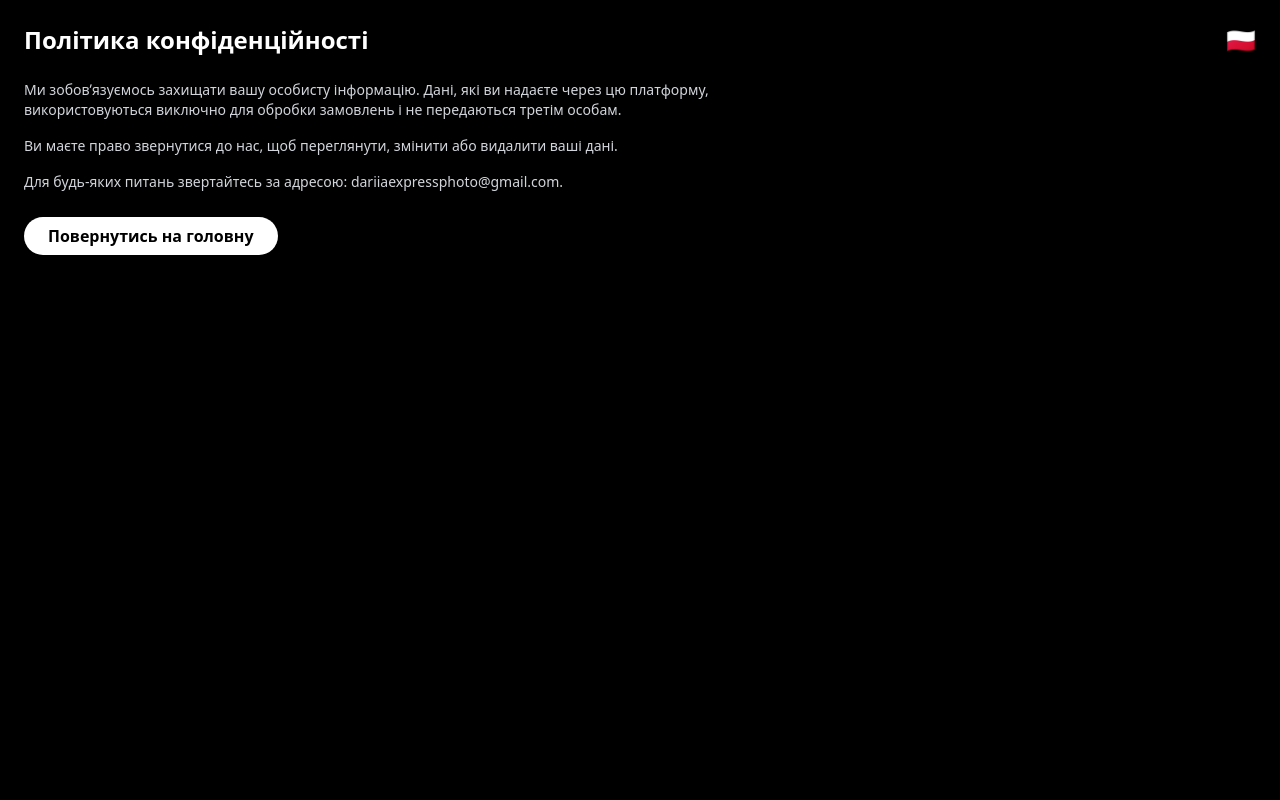
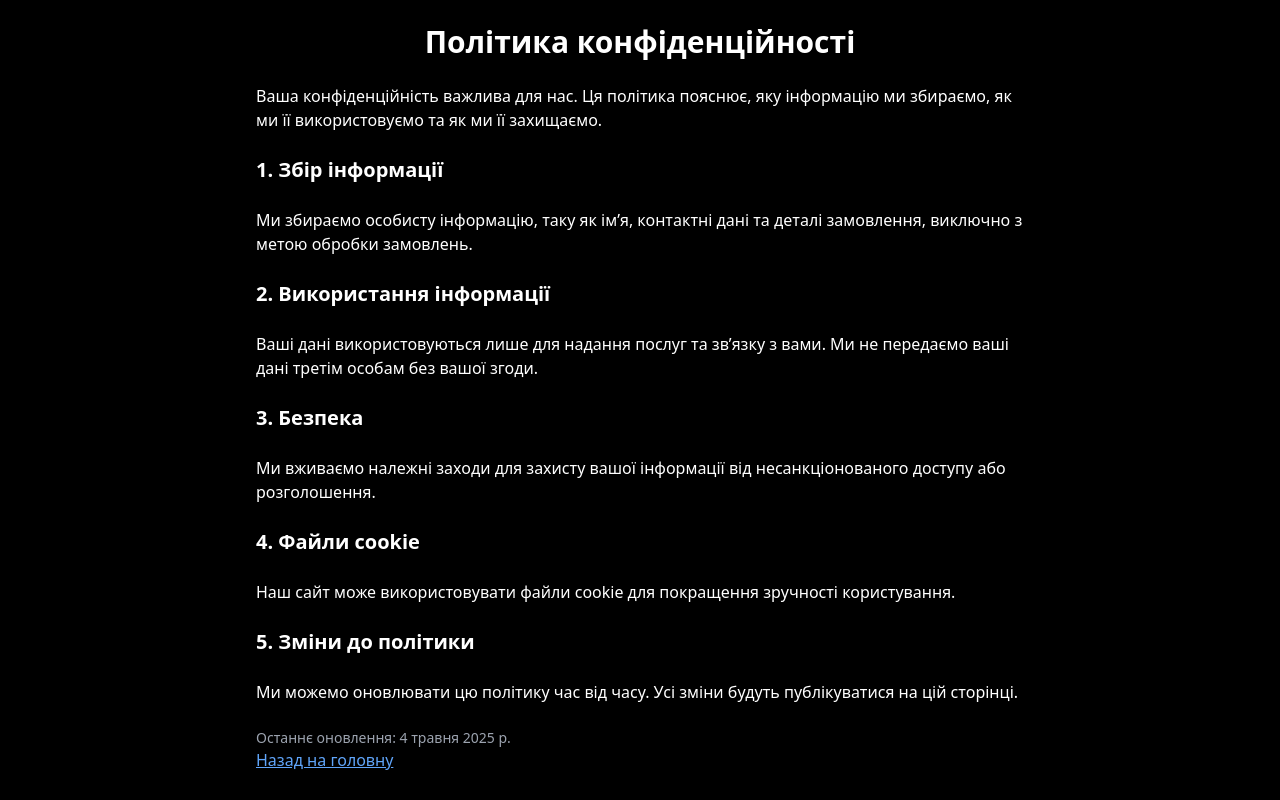
Before and after one commit to cutesuno/expressphoto-online, a Next.js app: page /privacy-policy in a window 1280 px wide. Built offline with nearby package versions, Linux system fonts and the light colour scheme.

Commit message:
додов лінк

```diff
--- a/pages/privacy-policy.tsx
+++ b/pages/privacy-policy.tsx
@@ -1,58 +1,52 @@
 // pages/privacy-policy.tsx
-import { useState } from 'react';
 import { motion } from 'framer-motion';
 import Link from 'next/link';
 
 export default function PrivacyPolicy() {
-  const [language, setLanguage] = useState<'uk' | 'pl'>('uk');
-
-  const t = (uk: string, pl: string) => (language === 'uk' ? uk : pl);
-
   return (
     <motion.div
       className="min-h-screen bg-black text-white p-6"
       initial={{ opacity: 0 }}
       animate={{ opacity: 1 }}
     >
-      <div className="flex justify-between mb-6">
-        <h1 className="text-2xl font-bold">
-          {t('Політика конфіденційності', 'Polityka prywatności')}
-        </h1>
-        <button
-          onClick={() => setLanguage(language === 'uk' ? 'pl' : 'uk')}
-          className="text-2xl"
-        >
-          {language === 'uk' ? '🇵🇱' : '🇺🇦'}
-        </button>
-      </div>
+      <div className="max-w-3xl mx-auto space-y-6">
+        <h1 className="text-3xl font-bold text-center">Політика конфіденційності</h1>
 
-      <div className="space-y-4 text-gray-300 text-sm max-w-3xl">
         <p>
-          {t(
-            'Ми зобовʼязуємось захищати вашу особисту інформацію. Дані, які ви надаєте через цю платформу, використовуються виключно для обробки замовлень і не передаються третім особам.',
-            'Zobowiązujemy się chronić Twoje dane osobowe. Informacje przekazane za pośrednictwem tej platformy są wykorzystywane wyłącznie do realizacji zamówień i nie są udostępniane osobom trzecim.'
-          )}
+          Ваша конфіденційність важлива для нас. Ця політика пояснює, яку інформацію ми збираємо, як ми її використовуємо та як ми її захищаємо.
         </p>
+
+        <h2 className="text-xl font-semibold">1. Збір інформації</h2>
         <p>
-          {t(
-            'Ви маєте право звернутися до нас, щоб переглянути, змінити або видалити ваші дані.',
-            'Masz prawo skontaktować się z nami w celu przeglądu, zmiany lub usunięcia swoich danych.'
-          )}
+          Ми збираємо особисту інформацію, таку як імʼя, контактні дані та деталі замовлення, виключно з метою обробки замовлень.
         </p>
+
+        <h2 className="text-xl font-semibold">2. Використання інформації</h2>
         <p>
-          {t(
-            'Для будь-яких питань звертайтесь за адресою: dariiaexpressphoto@gmail.com.',
-            'W razie pytań prosimy o kontakt: dariiaexpressphoto@gmail.com.'
-          )}
+          Ваші дані використовуються лише для надання послуг та звʼязку з вами. Ми не передаємо ваші дані третім особам без вашої згоди.
         </p>
-      </div>
 
-      <div className="mt-8">
-        <Link
-          href="/"
-          className="bg-white text-black font-semibold px-6 py-2 rounded-full hover:bg-gray-200 transition"
-        >
-          {t('Повернутись на головну', 'Powrót na stronę główną')}
+        <h2 className="text-xl font-semibold">3. Безпека</h2>
+        <p>
+          Ми вживаємо належні заходи для захисту вашої інформації від несанкціонованого доступу або розголошення.
+        </p>
+
+        <h2 className="text-xl font-semibold">4. Файли cookie</h2>
+        <p>
+          Наш сайт може використовувати файли cookie для покращення зручності користування.
+        </p>
+
+        <h2 className="text-xl font-semibold">5. Зміни до політики</h2>
+        <p>
+          Ми можемо оновлювати цю політику час від часу. Усі зміни будуть публікуватися на цій сторінці.
+        </p>
+
+        <p className="text-sm text-gray-400">
+          Останнє оновлення: 4 травня 2025 р.
+        </p>
+
+        <Link href="/" className="text-blue-400 underline">
+          Назад на головну
         </Link>
       </div>
     </motion.div>
```
